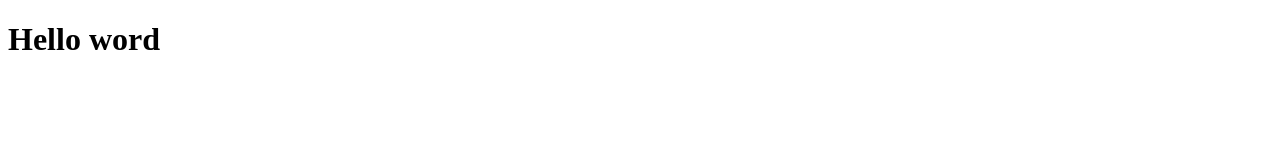
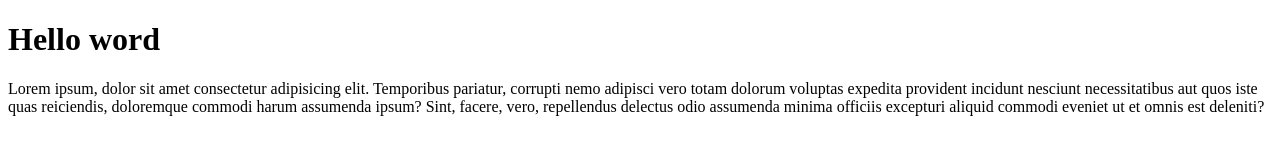
Before and after one commit to ifandpjulistia/javascript, a plain HTML site: page latihan1/index.html in a window 1280 px wide. Drawn offline with Linux system fonts and the light colour scheme.

Commit message:
menmabahakan paragraf pada index.html ltaihan 1

```diff
--- a/latihan1/index.html
+++ b/latihan1/index.html
@@ -9,7 +9,7 @@
 
 <body>
     <h1>Hello word</h1>
-
+    <p>Lorem ipsum, dolor sit amet consectetur adipisicing elit. Temporibus pariatur, corrupti nemo adipisci vero totam dolorum voluptas expedita provident incidunt nesciunt necessitatibus aut quos iste quas reiciendis, doloremque commodi harum assumenda ipsum? Sint, facere, vero, repellendus delectus odio assumenda minima officiis excepturi aliquid commodi eveniet ut et omnis est deleniti?</p>
 
     <script src="latihan.js"></script>
 </body>
```
